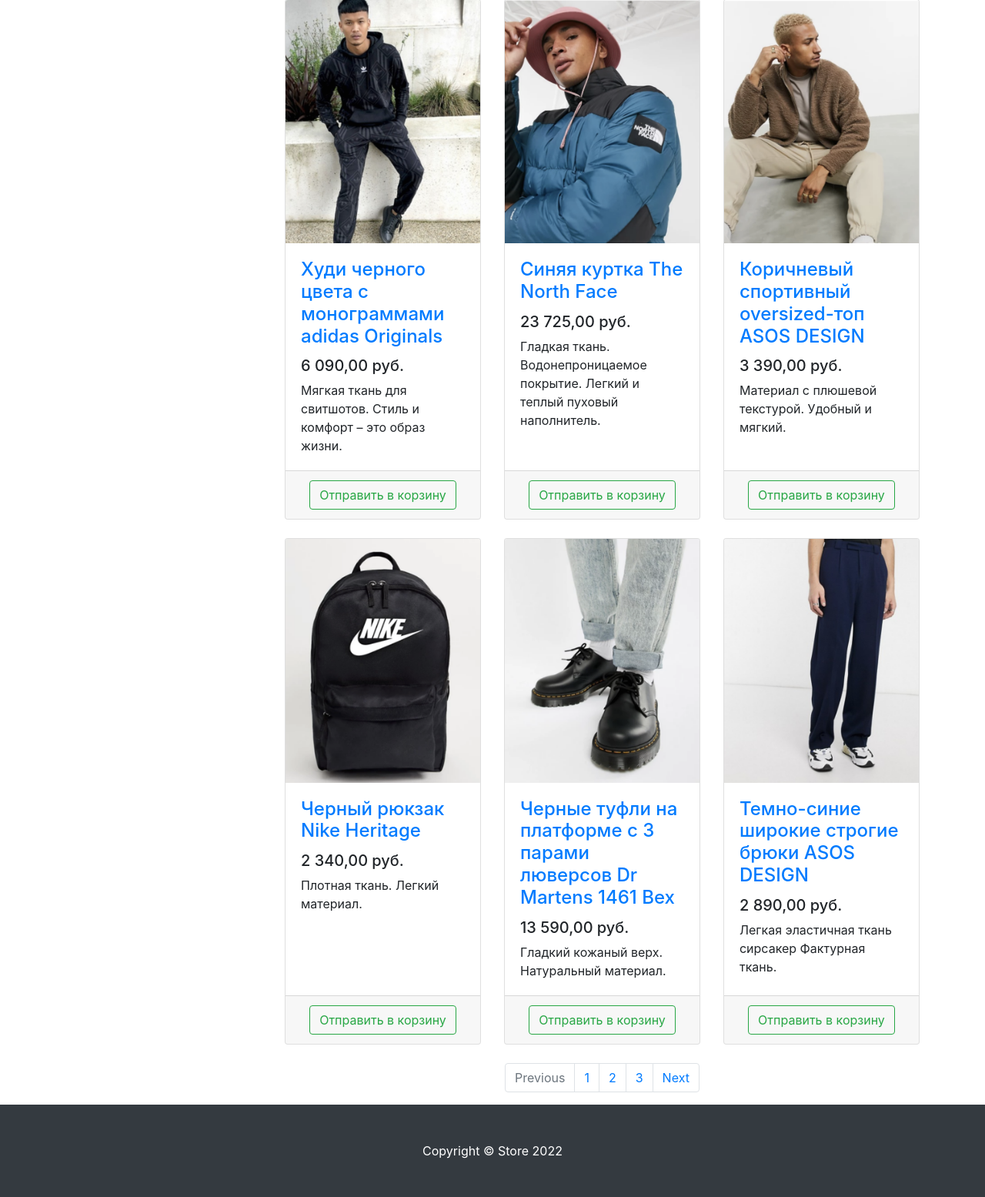
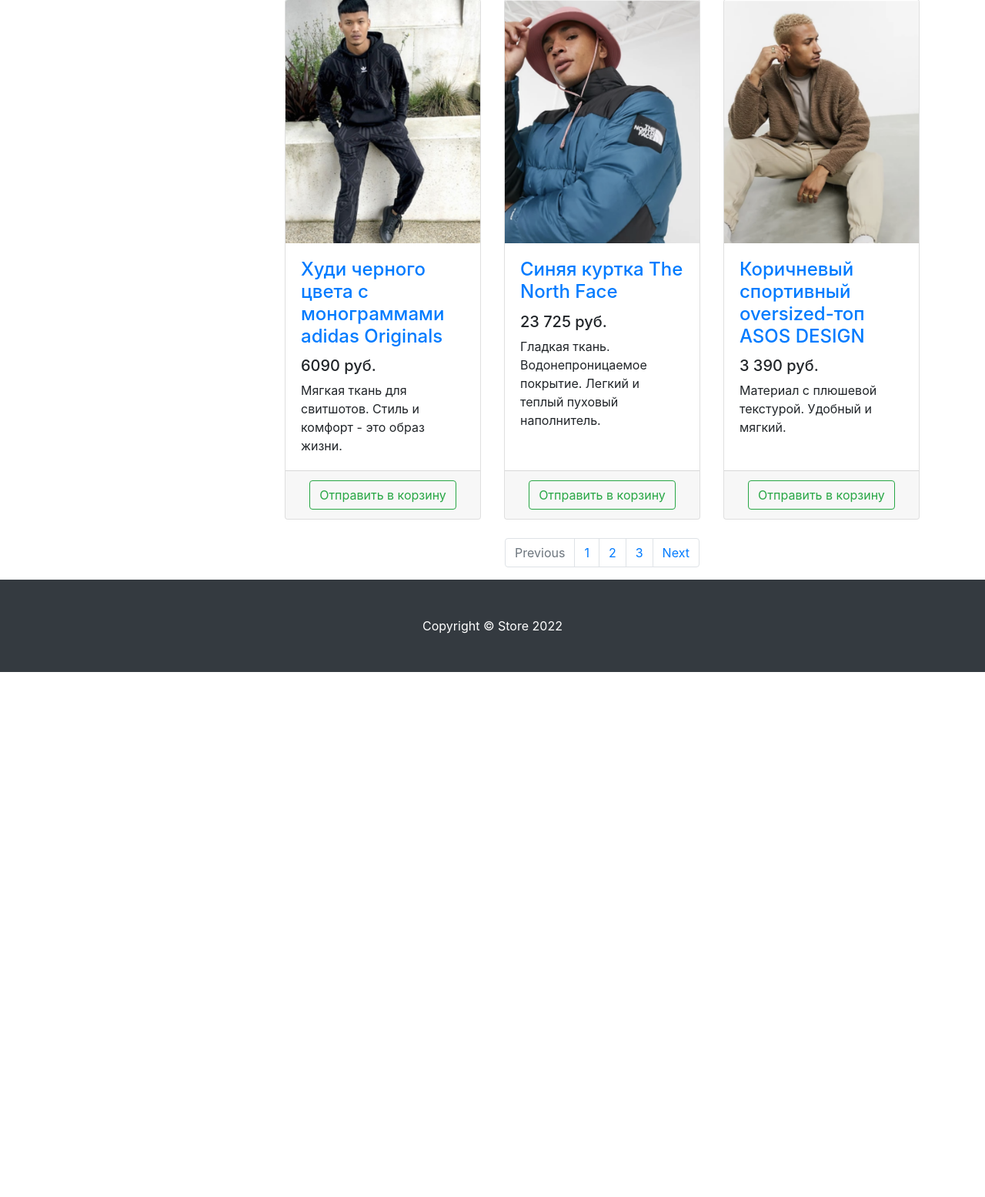
Before and after one commit to khamaran/store-server, a Django app: page /products/ in a window 1280 px wide. Shown: the part 600-2155 px from the top of the page at 77% size. After the commit the page ends 1473 px from the top, so only its background shows below. Run offline with Django 3.2, Linux system fonts and the light colour scheme; some libraries are stand-ins or nearby versions.

Commit message:
Работа с шаблонами

```diff
--- a/products/templates/products/products.html
+++ b/products/templates/products/products.html
@@ -1,3 +1,6 @@
+{% load static %}
+
+
 <!DOCTYPE html>
 <html lang="en">
 
@@ -8,13 +11,13 @@
     <meta name="description" content="">
     <meta name="author" content="">
 
-    <title>Store - Каталог</title>
+    <title>{{ title }}</title>
 
     <!-- Bootstrap core CSS -->
-    <link href="/static/vendor/bootstrap/css/bootstrap.min.css" rel="stylesheet">
+    <link href="{% static 'vendor/bootstrap/css/bootstrap.min.css' %}" rel="stylesheet">
 
     <!-- Custom styles for this template -->
-    <link href="/static/vendor/css/products.css" rel="stylesheet">
+    <link href="{% static 'vendor/css/products.css' %}" rel="stylesheet">
 
 </head>
 
@@ -23,7 +26,7 @@
 <!-- Navigation -->
 <nav class="navbar navbar-expand-lg navbar-dark bg-dark fixed-top">
     <div class="container">
-        <a class="navbar-brand" href="index.html">Store</a>
+        <a class="navbar-brand" href="{% url 'index' %}">Store</a>
         <button class="navbar-toggler" type="button" data-toggle="collapse" data-target="#navbarResponsive"
                 aria-controls="navbarResponsive" aria-expanded="false" aria-label="Toggle navigation">
             <span class="navbar-toggler-icon"></span>
@@ -31,7 +34,7 @@
         <div class="collapse navbar-collapse" id="navbarResponsive">
             <ul class="navbar-nav ml-auto">
                 <li class="nav-item">
-                    <a class="nav-link" href="products.html">Каталог <i class="fas fa-shopping-bag"></i> </a>
+                    <a class="nav-link" href="{% url 'products' %}">Каталог <i class="fas fa-shopping-bag"></i> </a>
                 </li>
                 <li class="nav-item">
                     <a class="nav-link" href="users/login.html">Войти <i class="fas fa-sign-in-alt"></i></a>
@@ -91,13 +94,13 @@
                 </ol>
                 <div class="carousel-inner" role="listbox">
                     <div class="carousel-item active">
-                        <img class="d-block img-fluid" src="/static/vendor/img/slides/slide-1.jpg" alt="First slide">
+                        <img class="d-block img-fluid" src="{% static 'vendor/img/slides/slide-1.jpg' %}" alt="First slide">
                     </div>
                     <div class="carousel-item">
-                        <img class="d-block img-fluid" src="/static/vendor/img/slides/slide-2.jpg" alt="Second slide">
+                        <img class="d-block img-fluid" src="{% static 'vendor/img/slides/slide-2.jpg' %}" alt="Second slide">
                     </div>
                     <div class="carousel-item">
-                        <img class="d-block img-fluid" src="/static/vendor/img/slides/slide-3.jpg" alt="Third slide">
+                        <img class="d-block img-fluid" src="{% static 'vendor/img/slides/slide-3.jpg' %}" alt="Third slide">
                     </div>
                 </div>
                 <a class="carousel-control-prev" href="#carouselExampleIndicators" role="button" data-slide="prev">
@@ -112,126 +115,27 @@
 
             <div class="row">
 
-                <div class="col-lg-4 col-md-6 mb-4">
+                {% for product in products %}
+                  <div class="col-lg-4 col-md-6 mb-4">
                     <div class="card h-100">
                         <a href="#">
                             <img class="card-img-top"
-                                 src="/static/vendor/img/products/Adidas-hoodie.png"
+                                 src="{{ product.image }}"
                                  alt="">
                         </a>
                         <div class="card-body">
                             <h4 class="card-title">
-                                <a href="#">Худи черного цвета с монограммами adidas Originals</a>
+                                <a href="#">{{ product.name }}</a>
                             </h4>
-                            <h5>6 090,00 руб.</h5>
-                            <p class="card-text">Мягкая ткань для свитшотов. Стиль и комфорт – это образ жизни.</p>
+                            <h5>{{ product.price }} руб.</h5>
+                            <p class="card-text">{{ product.description }}</p>
                         </div>
                         <div class="card-footer text-center">
                             <button type="button" class="btn btn-outline-success">Отправить в корзину</button>
                         </div>
                     </div>
-                </div>
-
-                <div class="col-lg-4 col-md-6 mb-4">
-                    <div class="card h-100">
-                        <a href="#">
-                            <img class="card-img-top"
-                                 src="/static/vendor/img/products/Blue-jacket-The-North-Face.png" alt="">
-                        </a>
-                        <div class="card-body">
-                            <h4 class="card-title">
-                                <a href="#">Синяя куртка The North Face</a>
-                            </h4>
-                            <h5>23 725,00 руб.</h5>
-                            <p class="card-text">
-                                Гладкая ткань. Водонепроницаемое покрытие. Легкий и теплый пуховый наполнитель.
-                            </p>
-                        </div>
-                        <div class="card-footer text-center">
-                            <button type="button" class="btn btn-outline-success">Отправить в корзину</button>
-                        </div>
-                    </div>
-                </div>
-
-                <div class="col-lg-4 col-md-6 mb-4">
-                    <div class="card h-100">
-                        <a href="#">
-                            <img class="card-img-top"
-                                 src="/static/vendor/img/products/Brown-sports-oversized-top-ASOS-DESIGN.png"
-                                 alt="">
-                        </a>
-                        <div class="card-body">
-                            <h4 class="card-title">
-                                <a href="#">Коричневый спортивный oversized-топ ASOS DESIGN</a>
-                            </h4>
-                            <h5>3 390,00 руб.</h5>
-                            <p class="card-text">Материал с плюшевой текстурой. Удобный и мягкий.</p>
-                        </div>
-                        <div class="card-footer text-center">
-                            <button type="button" class="btn btn-outline-success">Отправить в корзину</button>
-                        </div>
-                    </div>
-                </div>
-
-                <div class="col-lg-4 col-md-6 mb-4">
-                    <div class="card h-100">
-                        <a href="#">
-                            <img class="card-img-top"
-                                 src="/static/vendor/img/products/Black-Nike-Heritage-backpack.png"
-                                 alt="">
-                        </a>
-                        <div class="card-body">
-                            <h4 class="card-title">
-                                <a href="#">Черный рюкзак Nike Heritage</a>
-                            </h4>
-                            <h5>2 340,00 руб.</h5>
-                            <p class="card-text">Плотная ткань. Легкий материал.</p>
-                        </div>
-                        <div class="card-footer text-center">
-                            <button type="button" class="btn btn-outline-success">Отправить в корзину</button>
-                        </div>
-                    </div>
-                </div>
-
-                <div class="col-lg-4 col-md-6 mb-4">
-                    <div class="card h-100">
-                        <a href="#">
-                            <img class="card-img-top"
-                                 src="/static/vendor/img/products/Black-Dr-Martens-shoes.png"
-                                 alt="">
-                        </a>
-                        <div class="card-body">
-                            <h4 class="card-title">
-                                <a href="#">Черные туфли на платформе с 3 парами люверсов Dr Martens 1461 Bex</a>
-                            </h4>
-                            <h5>13 590,00 руб.</h5>
-                            <p class="card-text">Гладкий кожаный верх. Натуральный материал.</p>
-                        </div>
-                        <div class="card-footer text-center">
-                            <button type="button" class="btn btn-outline-success">Отправить в корзину</button>
-                        </div>
-                    </div>
-                </div>
-
-                <div class="col-lg-4 col-md-6 mb-4">
-                    <div class="card h-100">
-                        <a href="#">
-                            <img class="card-img-top"
-                                 src="/static/vendor/img/products/Dark-blue-wide-leg-ASOs-DESIGN-trousers.png"
-                                 alt="">
-                        </a>
-                        <div class="card-body">
-                            <h4 class="card-title">
-                                <a href="#">Темно-синие широкие строгие брюки ASOS DESIGN</a>
-                            </h4>
-                            <h5>2 890,00 руб.</h5>
-                            <p class="card-text">Легкая эластичная ткань сирсакер Фактурная ткань.</p>
-                        </div>
-                        <div class="card-footer text-center">
-                            <button type="button" class="btn btn-outline-success">Отправить в корзину</button>
-                        </div>
-                    </div>
-                </div>
+                  </div>
+                {% endfor %}
 
             </div>
 
@@ -265,14 +169,14 @@
 </footer>
 
 <!-- Bootstrap core JavaScript -->
-<script src="/static/vendor/jquery/jquery.min.js"></script>
-<script src="/static/vendor/bootstrap/js/bootstrap.bundle.min.js"></script>
+<script src="{% static 'vendor/jquery/jquery.min.js' %}"></script>
+<script src="{% static 'vendor/bootstrap/js/bootstrap.bundle.min.js' %}"></script>
 <script src="https://cdn.jsdelivr.net/npm/bootstrap@5.1.3/dist/js/bootstrap.bundle.min.js"
         integrity="sha384-ka7Sk0Gln4gmtz2MlQnikT1wXgYsOg+OMhuP+IlRH9sENBO0LRn5q+8nbTov4+1p"
         crossorigin="anonymous"></script>
 
 <!-- FontAwesome script -->
-<script src="/static/vendor/fontawesome/fontawesome-icons.js" crossorigin="anonymous"></script>
+<script src="{% static 'vendor/fontawesome/fontawesome-icons.js' %}" crossorigin="anonymous"></script>
 
 </body>
 
--- a/products/views.py
+++ b/products/views.py
@@ -3,8 +3,34 @@
 # функции = контроллеры = вьюхи
 
 def index(request):
-    return render(request,'products/index.html')
+    context = {
+        'title': 'Store',
+        'is_promotion': True
+    }
+    return render(request,'products/index.html', context)
 
 
 def products(request):
-    return render(request,'products/products.html')
+    context = {'title': 'Store - Каталог',
+               'products': [
+            {
+                'image': '/static/vendor/img/products/Adidas-hoodie.png',
+                'name': 'Худи черного цвета c монограммами adidas Originals',
+                'price': '6090',
+                'description': 'Мягкая ткань для свитшотов. Стиль и комфорт - это образ жизни.'
+            },
+            {
+                'image': '/static/vendor/img/products/Blue-jacket-The-North-Face.png',
+                'name': 'Синяя куртка The North Face',
+                'price': '23 725',
+                'description': 'Гладкая ткань. Водонепроницаемое покрытие. Легкий и теплый пуховый наполнитель.'
+            },
+            {
+                'image': '/static/vendor/img/products/Brown-sports-oversized-top-ASOS-DESIGN.png',
+                'name': 'Коричневый спортивный oversized-топ ASOS DESIGN',
+                'price': '3 390',
+                'description': 'Материал c плюшевой текстурой. Удобный и мягкий.'
+            }
+        ]
+    }
+    return render(request,'products/products.html', context)
```
Also changed, not shown: products/templates/products/index.html (+15 -9 lines).
